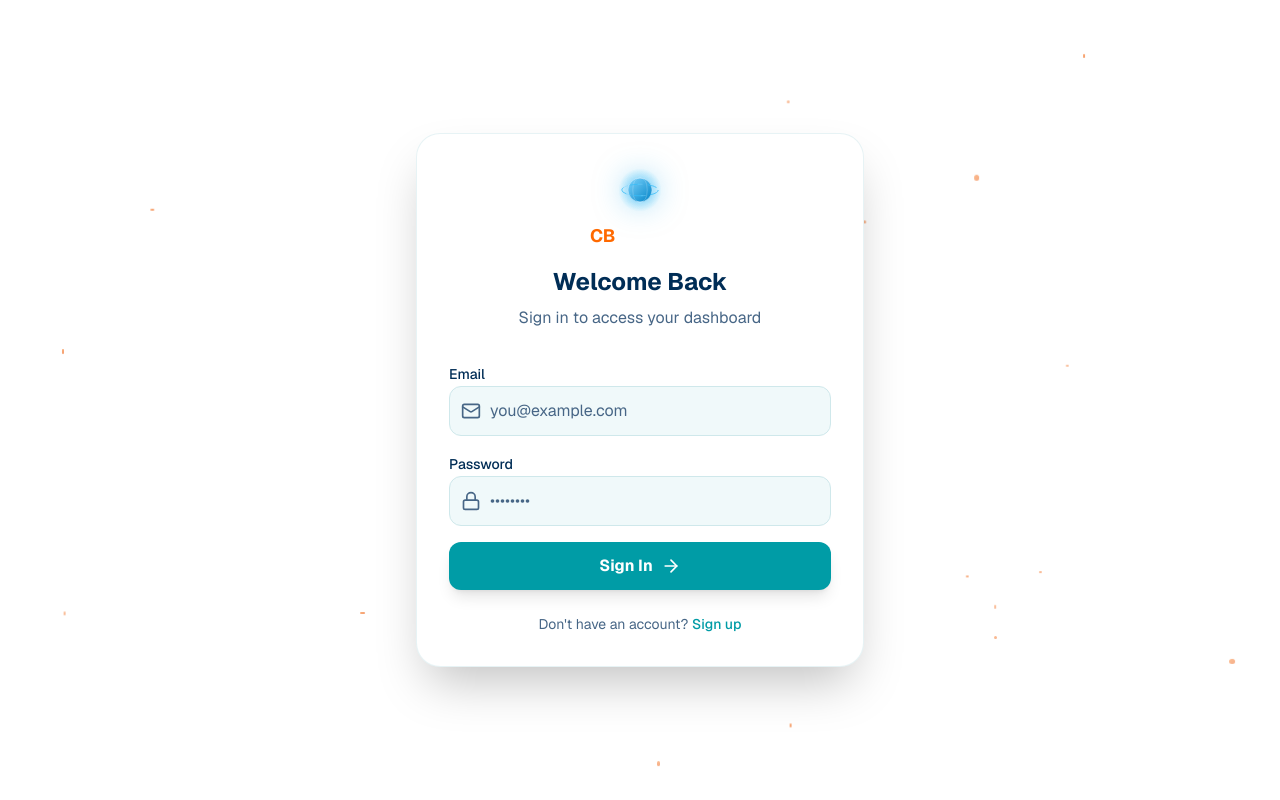
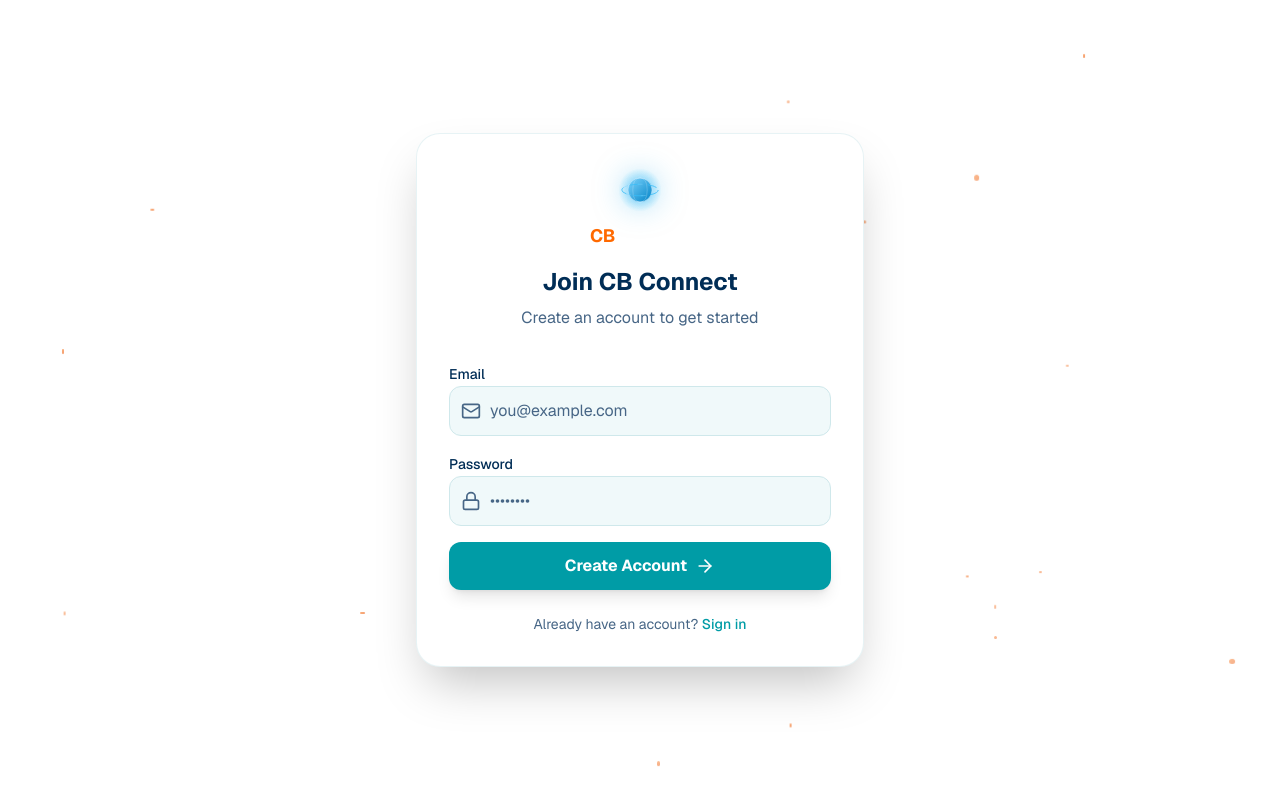
Before and after one commit to Ronz83/cb_connect_next, a Next.js app: page /signup in a window 1280 px wide. Built offline with nearby package versions, Linux system fonts and the light colour scheme; no server answers.

Commit message:
Fix AuthForm prop type error for build

```diff
--- a/components/auth/AuthForm.tsx
+++ b/components/auth/AuthForm.tsx
@@ -5,8 +5,8 @@ import { supabase } from '@/utils/supabase/client';
 import { Mail, Lock, Loader, ArrowRight, AlertCircle } from 'lucide-react';
 import { CBConnectLogo } from '@/components/CBConnectLogo';
 
-export default function AuthForm({ type = 'general', title, subtitle }: { type?: 'business' | 'candidate' | 'general', title?: string, subtitle?: string }) {
-    const [isLogin, setIsLogin] = useState(true);
+export default function AuthForm({ type = 'general', title, subtitle, defaultView = 'sign_in' }: { type?: 'business' | 'candidate' | 'general', title?: string, subtitle?: string, defaultView?: 'sign_in' | 'sign_up' }) {
+    const [isLogin, setIsLogin] = useState(defaultView === 'sign_in');
     const [email, setEmail] = useState('');
     const [password, setPassword] = useState('');
     const [loading, setLoading] = useState(false);
```
